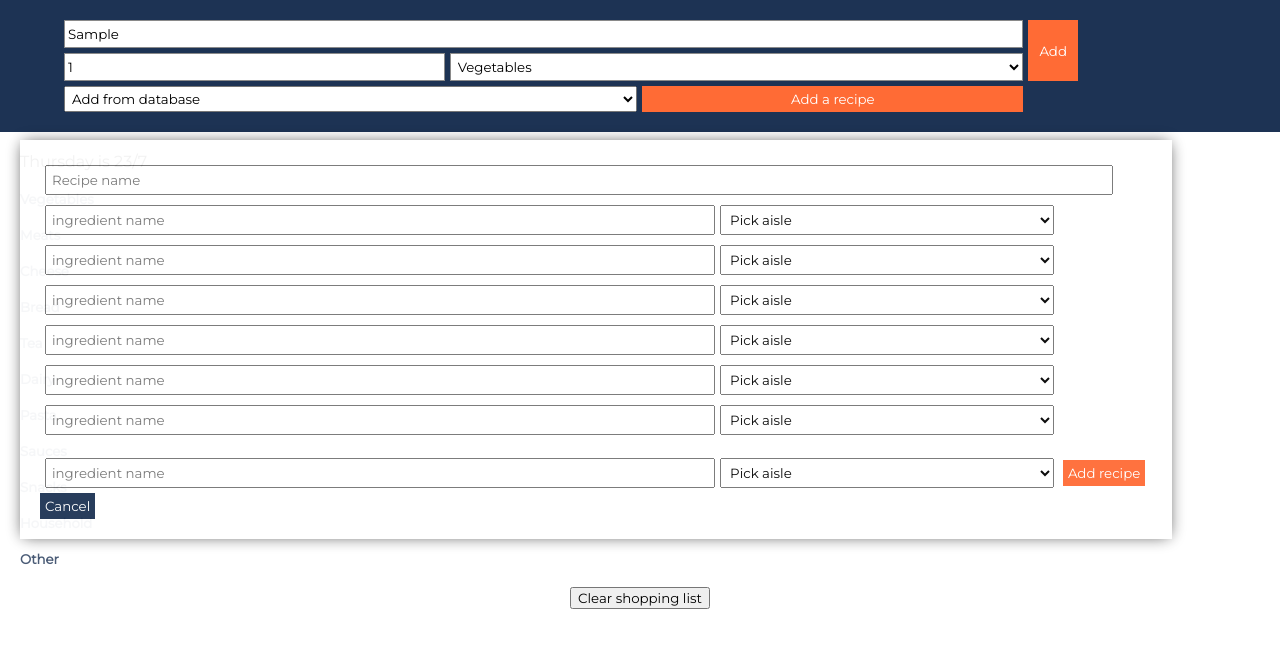
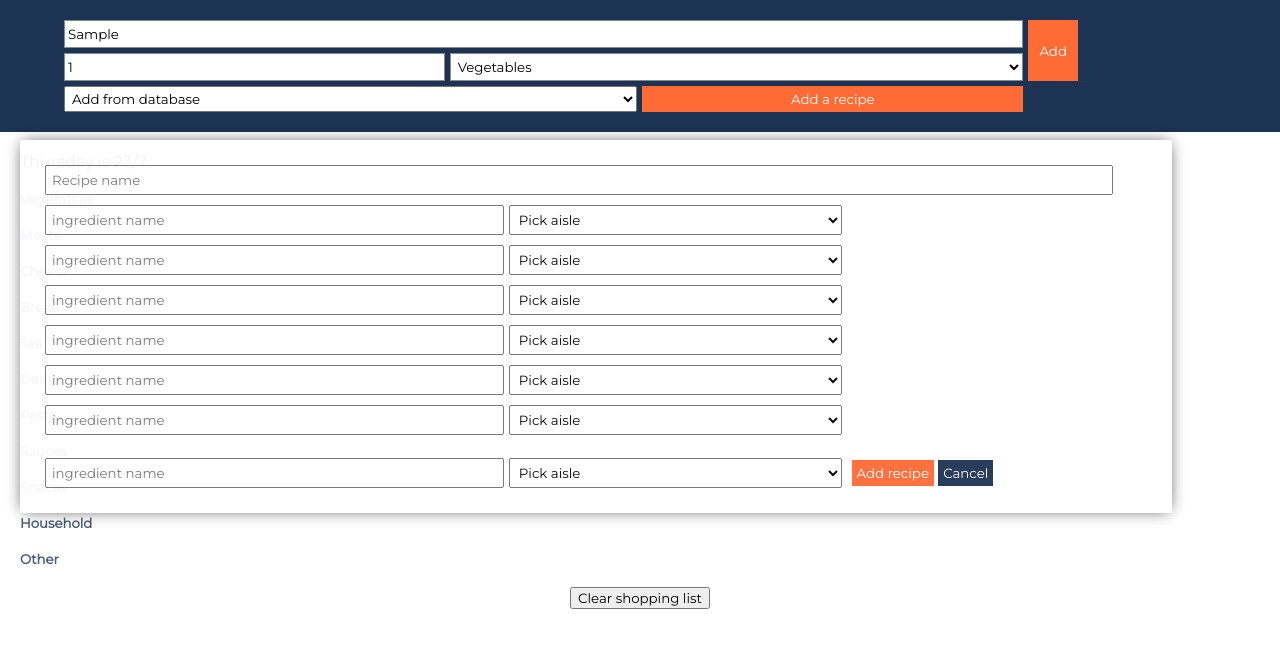
Before and after one commit to BartpK/Bartpk.github.io, a plain HTML site: page index.html in a window 1280 px wide. Both pictures are taken after typing "Sample" into the empty fields and a click on the button "Add a recipe". Drawn offline with Linux system fonts and the light colour scheme; no server answers.

Commit message:
fix layout add recipe

```diff
--- a/styles.css
+++ b/styles.css
@@ -247,5 +247,5 @@ background-color: #1D3354;
 }
 
 #ingredient0, #ingredient1, #ingredient2, #ingredient3, #ingredient4, #ingredient5, #ingredient6, #ingredient7, #ingredient8, #ingredient9 {
-    width: 59%;
+    width: 40%;
 }
```
